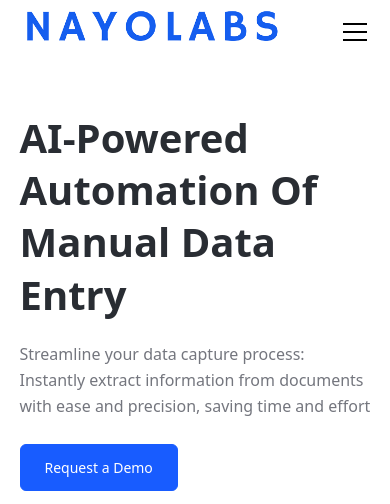
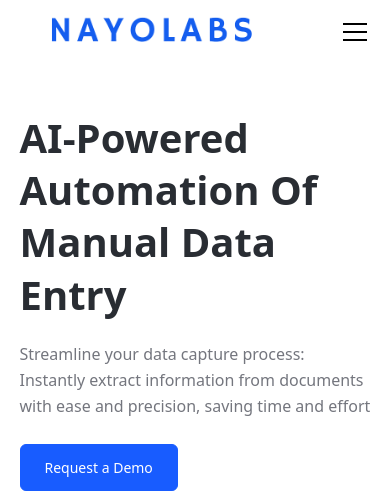
Before and after one commit to nayanukande/nayolabs, a plain HTML site: page nayolabs.ai/index.html in a window 390 px wide. Shown: the top 504 px of the page. Drawn offline with Linux system fonts and the light colour scheme.

Commit message:
Update index.html

```diff
--- a/nayolabs.ai/index.html
+++ b/nayolabs.ai/index.html
@@ -36,11 +36,19 @@
       -webkit-font-smoothing: antialiased;
       -moz-osx-font-smoothing: grayscale;
     }
+    .navbar-logo {
+    max-width: 100%; /* Ensure the logo doesn't exceed its original size */
+    height: auto; /* Maintain aspect ratio */
+    display: block; /* Ensure the image is a block element */
+    margin: 0 auto; /* Center align horizontally */
+  }
 
-    .logo {
-      width: 150px;
-      height: auto;
+  /* Adjust logo size for smaller screens */
+  @media (max-width: 768px) {
+    .navbar-logo {
+      max-width: 80%; /* Example: Reduce size on smaller screens */
     }
+  }
   </style>
 
 </head>
```
